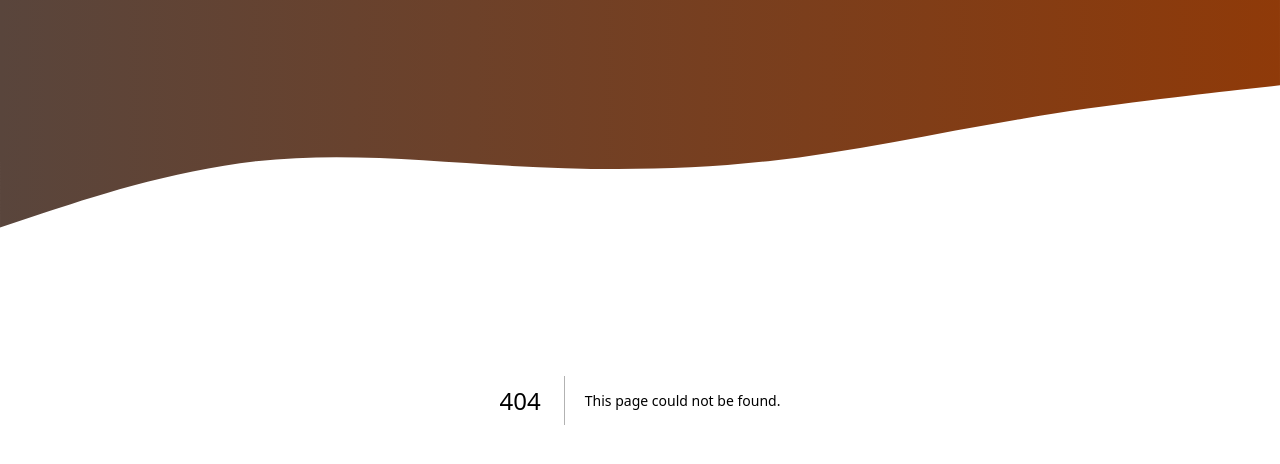
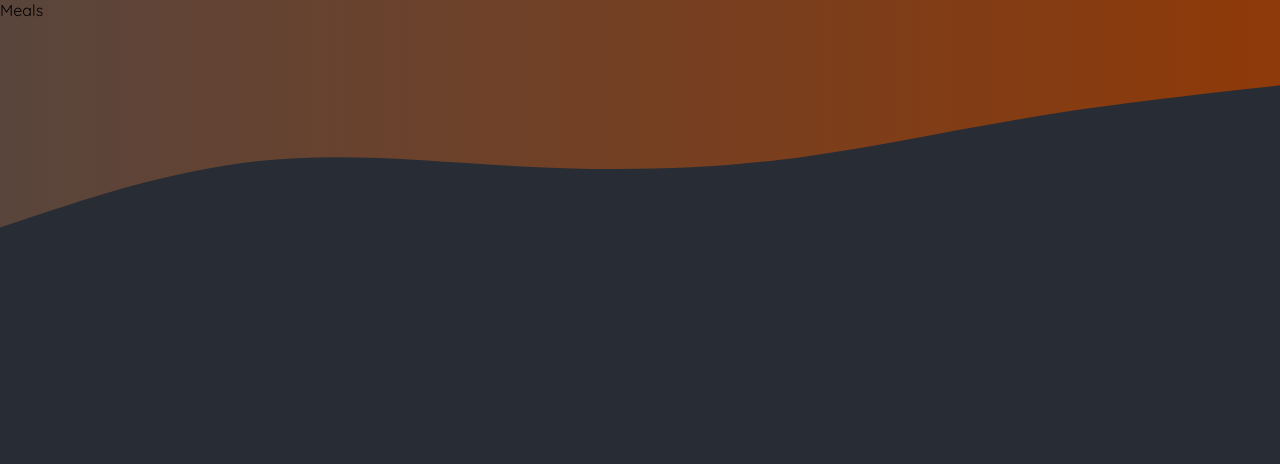
Before and after one commit to ajewoleOlugbenga/community-member, a Next.js app: page /meals in a window 1280 px wide. Before the commit this address had no page. Shown: the top 464 px of the page. Built offline with nearby package versions, Linux system fonts and the light colour scheme.

Commit message:
feat: create page.js

```diff
--- /dev/null
+++ b/app/meals/page.js
@@ -0,0 +1,9 @@
+import React from 'react'
+
+const Meals = () => {
+  return (
+    <div>Meals</div>
+  )
+}
+
+export default Meals;
```
